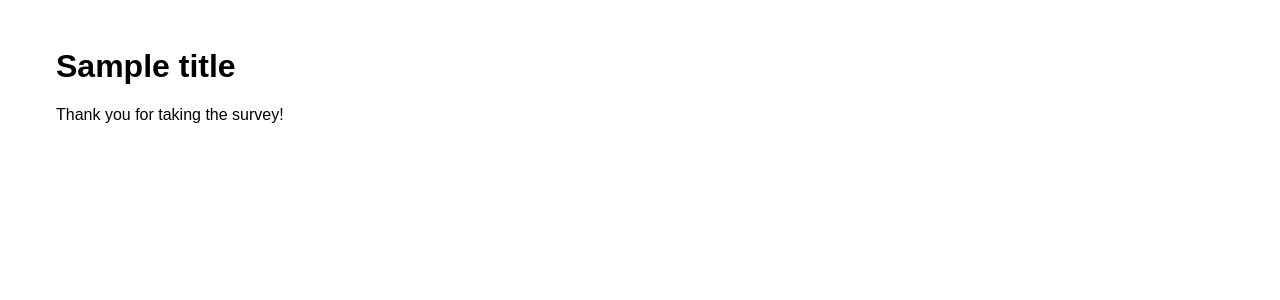
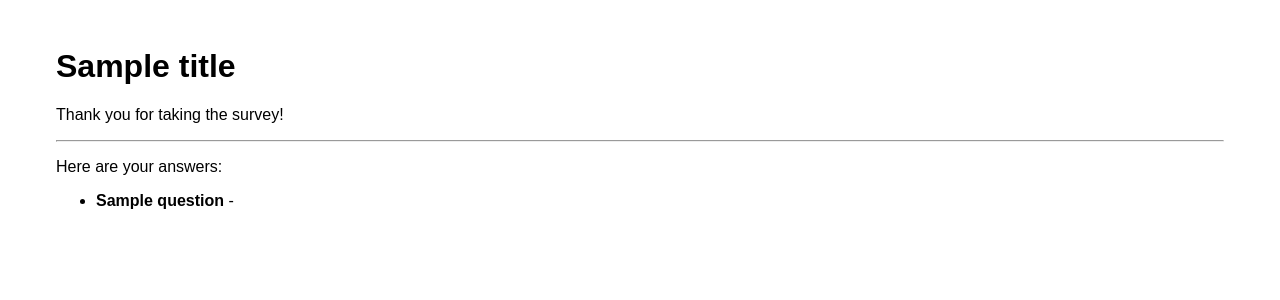
Before and after one commit to quentinikeno/Springboard-SEC-Unit-19-3-Flask-Tools-Exercise, a Flask app: template templates/thank_you.html in a window 1280 px wide. Shown: the top 300 px of the page. Run offline with Flask 2, Linux system fonts and the light colour scheme; the template is opened without the code that fills it: most values are stand-ins (such as "Sample title", 1, 10 or a date in 2020).

Commit message:
Show answers on thank you page

```diff
--- a/app.py
+++ b/app.py
@@ -85,4 +85,4 @@
 def show_thank_you():
     survey = surveys[session['survey']]
     title = survey.title
-    return render_template('thank_you.html', title=title)
+    return render_template('thank_you.html', questions=survey.questions, title=title)
--- a/templates/thank_you.html
+++ b/templates/thank_you.html
@@ -3,5 +3,16 @@
 <h1>{{title}}</h1>
 
 <p>Thank you for taking the survey!</p>
+<hr />
+<p>Here are your answers:</p>
+
+<ul>
+	{% for question in questions %}
+	<li>
+		<strong>{{question.question}}</strong> -
+		{{session['responses'][question.question]}}
+	</li>
+	{% endfor %}
+</ul>
 
 {% endblock %}
```
